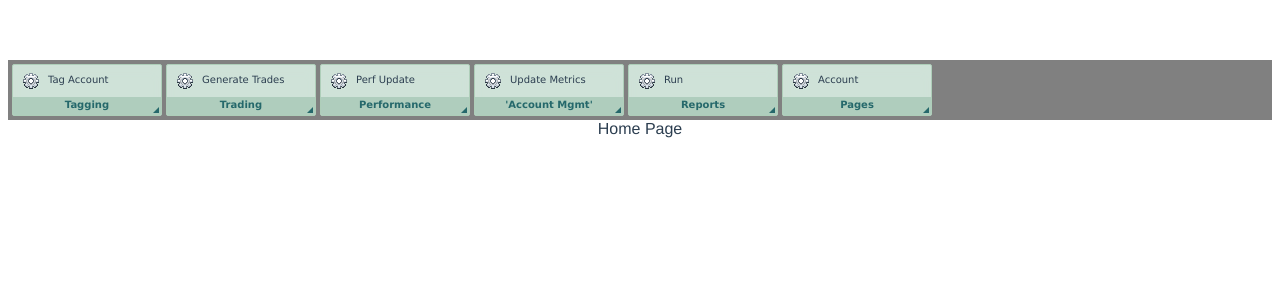
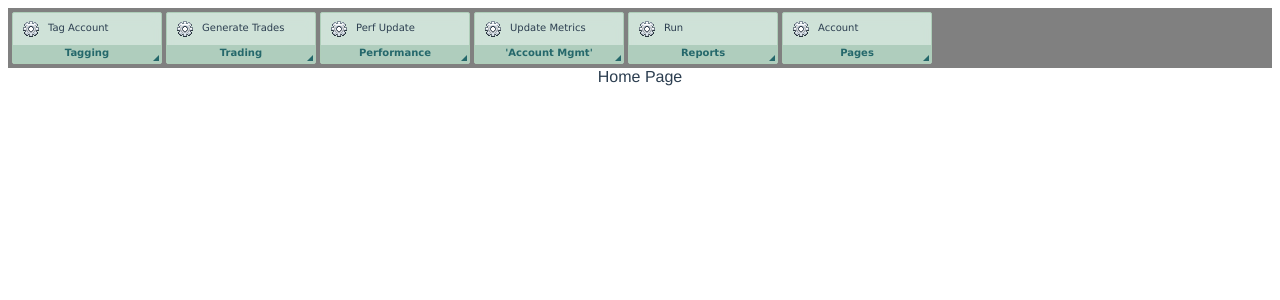
Before and after one commit to jlmitch/vue-ribbon-menu, a Vue app: page / in a window 1280 px wide. Shown: the top 300 px of the page. Built offline with nearby package versions, Linux system fonts and the light colour scheme.

Commit message:
Fix css structure for menus.

```diff
--- a/src/App.vue
+++ b/src/App.vue
@@ -17,6 +17,5 @@ export default {
   -moz-osx-font-smoothing: grayscale;
   text-align: center;
   color: #2c3e50;
-  margin-top: 60px;
 }
 </style>
--- a/src/components/RibbonMenu.vue
+++ b/src/components/RibbonMenu.vue
@@ -1,4 +1,5 @@
 <template>
+  <div class="ribbon-menu-container">
     <div class="ribbon-menu">
         <menu-component
             v-for="({ menuItems, title }, index) in menus"
@@ -7,6 +8,7 @@
             :menuItems="menuItems"
         />
     </div>
+  </div>
 </template>
 
 <script>
@@ -22,13 +24,21 @@ export default {
 </script>
 
 <style scoped>
+    .ribbon-menu-container {
+      position: relative;
+      height: 60px;
+    }
+
     div.ribbon-menu {
         background-color: gray;
         box-sizing: border-box;
-        height: 60px;
         padding: 4px;
-        position: relative;
+        position: absolute;
         overflow: visible;
         text-align: left;
+        left: 0;
+        right: 0;
+        top: 0;
+        bottom: 0;
     }
 </style>
```
Also changed, not shown: src/components/Menu.vue (indentation only).
